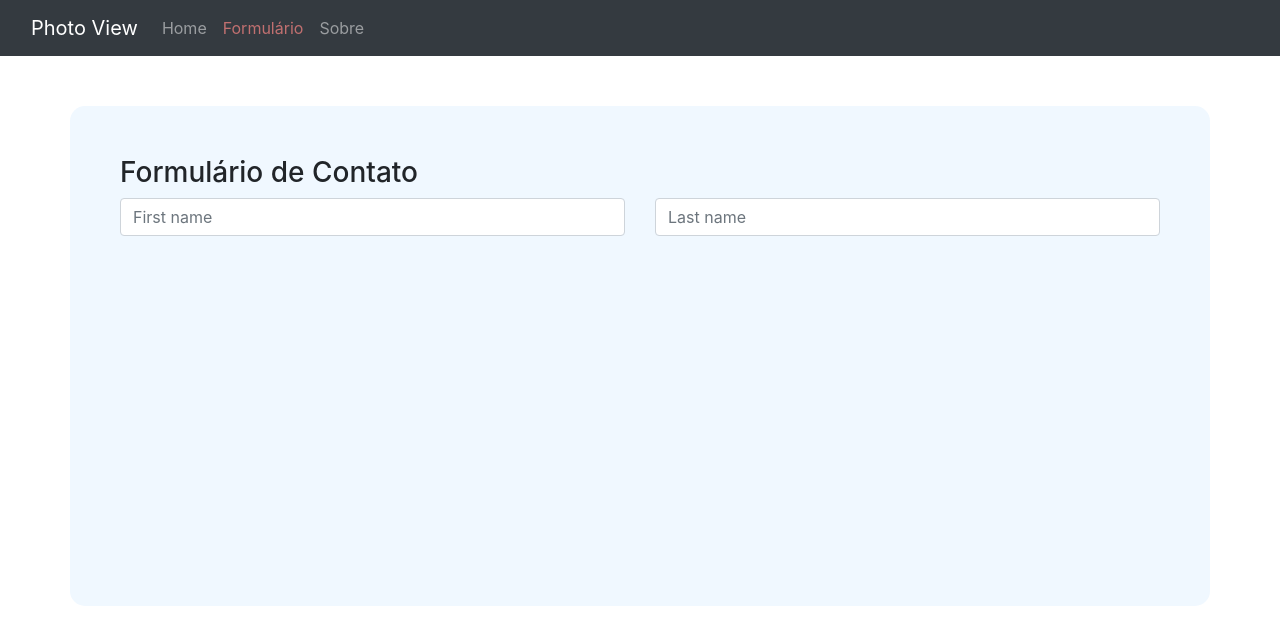
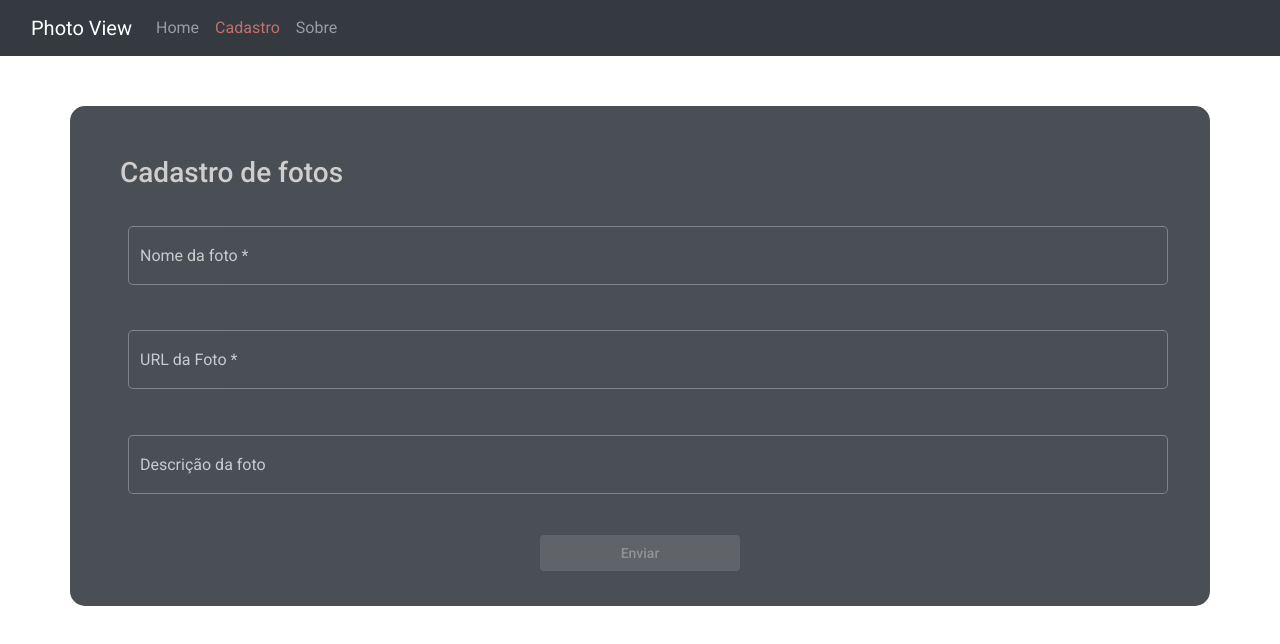
Before and after one commit to carlos-machado-jr/photoView, an Angular app: page /formulario in a window 1280 px wide. Shown: the top 644 px of the page. Built offline with nearby package versions, Linux system fonts and the light colour scheme.

Commit message:
implementacao do material design e criacao do formulario

```diff
--- a/angular.json
+++ b/angular.json
@@ -24,6 +24,7 @@
               "src/assets"
             ],
             "styles": [
+              "./node_modules/@angular/material/prebuilt-themes/pink-bluegrey.css",
               "node_modules/bootstrap/dist/css/bootstrap.min.css",
               "src/styles.css"
             ],
@@ -88,6 +89,7 @@
               "src/assets"
             ],
             "styles": [
+              "./node_modules/@angular/material/prebuilt-themes/pink-bluegrey.css",
               "src/styles.css"
             ],
             "scripts": []
--- a/package.json
+++ b/package.json
@@ -12,11 +12,13 @@
   "private": true,
   "dependencies": {
     "@angular/animations": "~11.2.12",
+    "@angular/cdk": "^11.2.12",
     "@angular/common": "~11.2.12",
     "@angular/compiler": "~11.2.12",
     "@angular/core": "~11.2.12",
     "@angular/forms": "~11.2.12",
     "@angular/localize": "~11.2.12",
+    "@angular/material": "^11.2.12",
     "@angular/platform-browser": "~11.2.12",
     "@angular/platform-browser-dynamic": "~11.2.12",
     "@angular/router": "~11.2.12",
--- a/src/app/app.module.ts
+++ b/src/app/app.module.ts
@@ -5,6 +5,7 @@ import { AppRoutingModule } from './app-routing.module';
 import { AppComponent } from './app.component';
 import { CoreModule } from './core/core.module';
 import { NgbModule } from '@ng-bootstrap/ng-bootstrap';
+import { BrowserAnimationsModule } from '@angular/platform-browser/animations';
 
 @NgModule({
   declarations: [
@@ -14,7 +15,8 @@ import { NgbModule } from '@ng-bootstrap/ng-bootstrap';
     BrowserModule,
     CoreModule,
     AppRoutingModule,
-    NgbModule
+    NgbModule,
+    BrowserAnimationsModule
   ],
   providers: [],
   bootstrap: [AppComponent]
--- a/src/app/core/header/header.component.html
+++ b/src/app/core/header/header.component.html
@@ -10,7 +10,7 @@
           <a class="nav-link"  routerLink="fotos" routerLinkActive="active-link">Home</a>
         </li>
         <li class="nav-item">
-          <a class="nav-link" routerLink="formulario" routerLinkActive="active-link">Formulário</a>
+          <a class="nav-link" routerLink="formulario" routerLinkActive="active-link">Cadastro</a>
         </li>
         <li class="nav-item">
           <a class="nav-link" routerLink="sobre" routerLinkActive="active-link">Sobre</a>
--- a/src/app/modules/formulario/formulario.component.css
+++ b/src/app/modules/formulario/formulario.component.css
@@ -1,7 +1,20 @@
 .form-body{
-    background: aliceblue;
+    background: #343a40e3;
     height: 500px;
     padding: 50px;
     margin-top: 50px;
     border-radius: 15px;
+    color: #dedadae8;
 }
+.mat-form-field {
+    margin-left: 8px;
+    width: 100%
+}
+.buttons{
+    display: flex;
+    flex-direction: column;
+    align-items: center;
+}
+.buttons button{
+    width: 200px;
+}
--- a/src/app/modules/formulario/formulario.component.html
+++ b/src/app/modules/formulario/formulario.component.html
@@ -1,15 +1,58 @@
 
 
 <div class="container form-body">
-    <h3>Formulário de Contato</h3>
-    <form action="">
-        <div class="row">
-            <div class="col">
-              <input type="text" class="form-control" placeholder="First name" aria-label="Primeiro Nome">
-            </div>
-            <div class="col">
-              <input type="text" class="form-control" placeholder="Last name" aria-label="Segundo Nome">
-            </div>
-          </div>
+
+
+    <form [formGroup]="formGroup" (ngSubmit)="onSubmit()">
+
+      <div class="form-group row">
+        <div class="col-sm">
+            <h3>Cadastro de fotos</h3>
+            <br>
+          <mat-form-field appearance="outline">
+            <mat-label>Nome da foto</mat-label>
+            <input matInput placeholder="Nome da foto"  formControlName="nomeFoto" name="nomeFoto" >
+
+            <mat-error *ngIf="formGroup.get('nomeFoto').hasError('required')">É necessário digitar o nome da foto!</mat-error>
+            <mat-error *ngIf="formGroup.get('nomeFoto').hasError('minlength')">É necessário um nome com mais de {{ formGroup.get('nomeFoto').errors.minlength.requiredLength }} caracteres.</mat-error>
+          </mat-form-field>
+        </div>
+      </div>
+
+      <div class="form-group row">
+        <div class="col-sm">
+          <mat-form-field appearance="outline">
+            <mat-label>URL da Foto</mat-label>
+            <input matInput placeholder="URL da foto" formControlName="urlFoto"   >
+            <mat-error *ngIf="formGroup.get('urlFoto').hasError('required')">É necessário digitar a url da foto!</mat-error>
+            <mat-error *ngIf="formGroup.get('urlFoto').hasError('minlength')">É necessário uma url com mais de {{ formGroup.get('urlFoto').errors.minlength.requiredLength }} caracteres.</mat-error>
+          </mat-form-field>
+        </div>
+      </div>
+
+      <div class="form-group row">
+        <div class="col-sm">
+          <mat-form-field appearance="outline">
+            <mat-label>Descrição da foto</mat-label>
+            <input matInput placeholder="Descrição da foto" formControlName="descricao"  >
+          </mat-form-field>
+        </div>
+
+
+
+      </div>
+
+        <div class="buttons">
+
+          <button type="submit" [disabled]="formGroup.invalid" mat-raised-button color="primary">Enviar</button>
+
+        </div>
     </form>
+
+
+
+
+
+
+
 </div>
--- a/src/app/modules/formulario/formulario.component.ts
+++ b/src/app/modules/formulario/formulario.component.ts
@@ -1,4 +1,12 @@
 import { Component, OnInit } from '@angular/core';
+import { FormGroup, FormBuilder, Validators } from '@angular/forms';
+
+
+export class Fotos{
+  nomeFoto: string;
+  urlFoto: string;
+  descricao: string;
+}
 
 @Component({
   selector: 'app-formulario',
@@ -7,9 +15,33 @@ import { Component, OnInit } from '@angular/core';
 })
 export class FormularioComponent implements OnInit {
 
-  constructor() { }
+  formGroup: FormGroup;
+
+
+  constructor(
+              private formBuilder: FormBuilder) {
+
+   }
 
   ngOnInit(): void {
+    this.createForm()
+  }
+
+  onSubmit() {
+    // aqui você pode implementar a logica para fazer seu formulário salvar
+    console.log(this.formGroup);
+  }
+
+  createForm(){
+    this.formGroup = this.formBuilder.group({
+      nomeFoto: ['', [Validators.required,Validators.minLength(3)]],
+      urlFoto: ['', [Validators.required, Validators.minLength(3)]],
+      descricao: []
+    })
+  }
+
+  getErrorMessage(){
+
   }
 
 }
--- a/src/index.html
+++ b/src/index.html
@@ -6,6 +6,10 @@
   <base href="/">
   <meta name="viewport" content="width=device-width, initial-scale=1">
   <link rel="icon" type="image/x-icon" href="favicon.ico">
+  <link rel="preconnect" href="https://fonts.gstatic.com">
+  <link href="https://fonts.googleapis.com/css2?family=Roboto:wght@300;400;500&display=swap" rel="stylesheet">
+  <link href="https://fonts.googleapis.com/icon?family=Material+Icons" rel="stylesheet">
+  <!-- <link href="node_modules/@angular/material/prebuilt-themes/indigo-pink.css" rel="stylesheet"> -->
 </head>
 <body>
   <app-root></app-root>
--- a/src/styles.css
+++ b/src/styles.css
@@ -1 +1,4 @@
 /* You can add global styles to this file, and also import other style files */
+@import '@angular/material/prebuilt-themes/pink-bluegrey.css';
+html, body { height: 100%; }
+body { margin: 0; font-family: Roboto, "Helvetica Neue", sans-serif; }
```
Also changed, not shown: src/app/modules/formulario/formulario.module.ts (+13 -1 lines), 1 other file (tests, documents, lock files or other folders).
